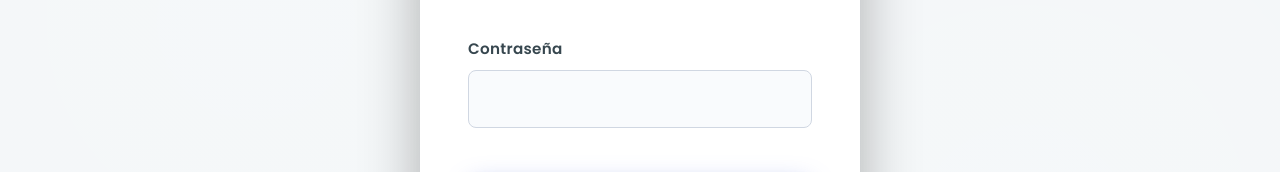
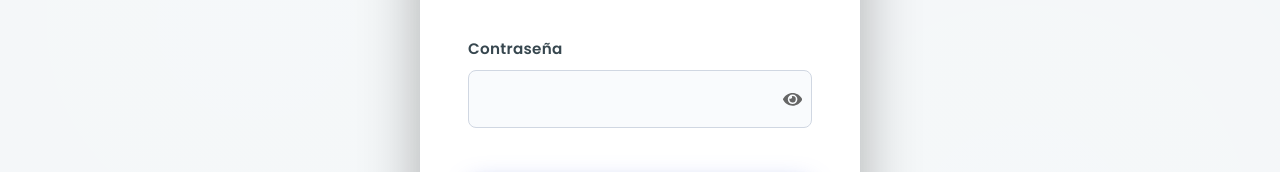
Before and after one commit to DiegoPyLL/Migracion_ATL, a React (Vite) app: page /login in a window 1280 px wide. Shown: the part 529-701 px from the top of the page. Built offline with nearby package versions, Linux system fonts and the light colour scheme.

Commit message:
Agrega funcionalidad para mostrar/ocultar contraseña en el formulario de inicio de sesión; incluye íconos para mejorar la experiencia del usuario.

```diff
--- a/src/pages/login.tsx
+++ b/src/pages/login.tsx
@@ -1,6 +1,7 @@
 import React, { useState, useEffect } from 'react';
 import { useNavigate } from 'react-router-dom';
 import axios from 'axios';
+import { FaEye, FaEyeSlash } from 'react-icons/fa'; // [NUEVO] Importamos los íconos
 import "../styles/login_style.css";
 
 const Login = () => {
@@ -12,6 +13,10 @@
 
   const [usuario, setUsuario] = useState('');
   const [password, setPassword] = useState('');
+
+  // [NUEVO] Estado para controlar la visibilidad
+  const [showPassword, setShowPassword] = useState(false);
+
   const [errors, setErrors] = useState({ usuario: '', password: '' });
   const [generalError, setGeneralError] = useState('');
 
@@ -25,9 +30,7 @@
 
             if (rol === "administrador") navigate('/admin-dashboard');
             else if (rol === "doctor") navigate('/doctor-dashboard');
-
             else navigate('/');
-
         } catch (e) {
             localStorage.removeItem('usuario');
         }
@@ -38,11 +41,9 @@
   const handleSubmit = async (event: React.FormEvent<HTMLFormElement>) => {
     event.preventDefault();
 
-    // Limpiamos errores previos
     setErrors({ usuario: '', password: '' });
     setGeneralError('');
 
-    // Validaciones locales
     let valido = true;
     const newErrors = { usuario: '', password: '' };
 
@@ -62,7 +63,6 @@
     }
 
     try {
-      // Conexión con el Backend
       const response = await axios.post(API_URL, {
         correo: usuario,
         contrasena: password
@@ -70,11 +70,8 @@
 
       if (response.status === 200) {
         console.log("Login exitoso:", response.data);
-
-        // Guardar sesión
         localStorage.setItem('usuario', JSON.stringify(response.data));
 
-        // REDIRECCIÓN POR ROL
         const rol = response.data.role ? response.data.role.toLowerCase() : "";
 
         if (rol === "administrador") {
@@ -89,7 +86,6 @@
     } catch (error: any) {
       console.error("Error de login:", error);
 
-      // Manejo de Errores Específicos
       if (error.response && (error.response.status === 401 || error.response.status === 404)) {
         setErrors({ ...newErrors, password: "Correo o contraseña incorrectos" });
       } else if (error.code === "ERR_NETWORK") {
@@ -105,7 +101,6 @@
       <form id="loginForm" onSubmit={handleSubmit} noValidate>
         <h2>Iniciar Sesión</h2>
 
-        {/* Error general (Servidor caído, etc.) */}
         {generalError && <div className="alert alert-danger" style={{color: 'red', marginBottom: '10px'}}>{generalError}</div>}
 
         <div className="form-input usuario">
@@ -121,15 +116,39 @@
           <p className="mensajeError">{errors.usuario}</p>
         </div>
 
+        {/* [MODIFICADO] Campo de contraseña con ícono */}
         <div className="form-input password">
           <label htmlFor="password">Contraseña</label>
+
+          <div style={{ position: 'relative' }}>
             <input
-            type="password"
+              // Aquí ocurre la magia: cambiamos el tipo según el estado
+              type={showPassword ? "text" : "password"}
               id="password"
               name="password"
               value={password}
               onChange={(e) => setPassword(e.target.value)}
+              style={{ paddingRight: '40px' }} // Espacio para que el texto no choque con el ojo
             />
+
+            {/* Botón del Ojo */}
+            <span
+              onClick={() => setShowPassword(!showPassword)}
+              style={{
+                position: 'absolute',
+                right: '10px',
+                top: '50%',
+                transform: 'translateY(-50%)',
+                cursor: 'pointer',
+                color: '#666',
+                fontSize: '1.2rem'
+              }}
+              title={showPassword ? "Ocultar contraseña" : "Ver contraseña"}
+            >
+              {showPassword ? <FaEyeSlash /> : <FaEye />}
+            </span>
+          </div>
+
           <p className="mensajeError">{errors.password}</p>
         </div>
 
```
Lines whose indentation alone changed are shown as unchanged.
